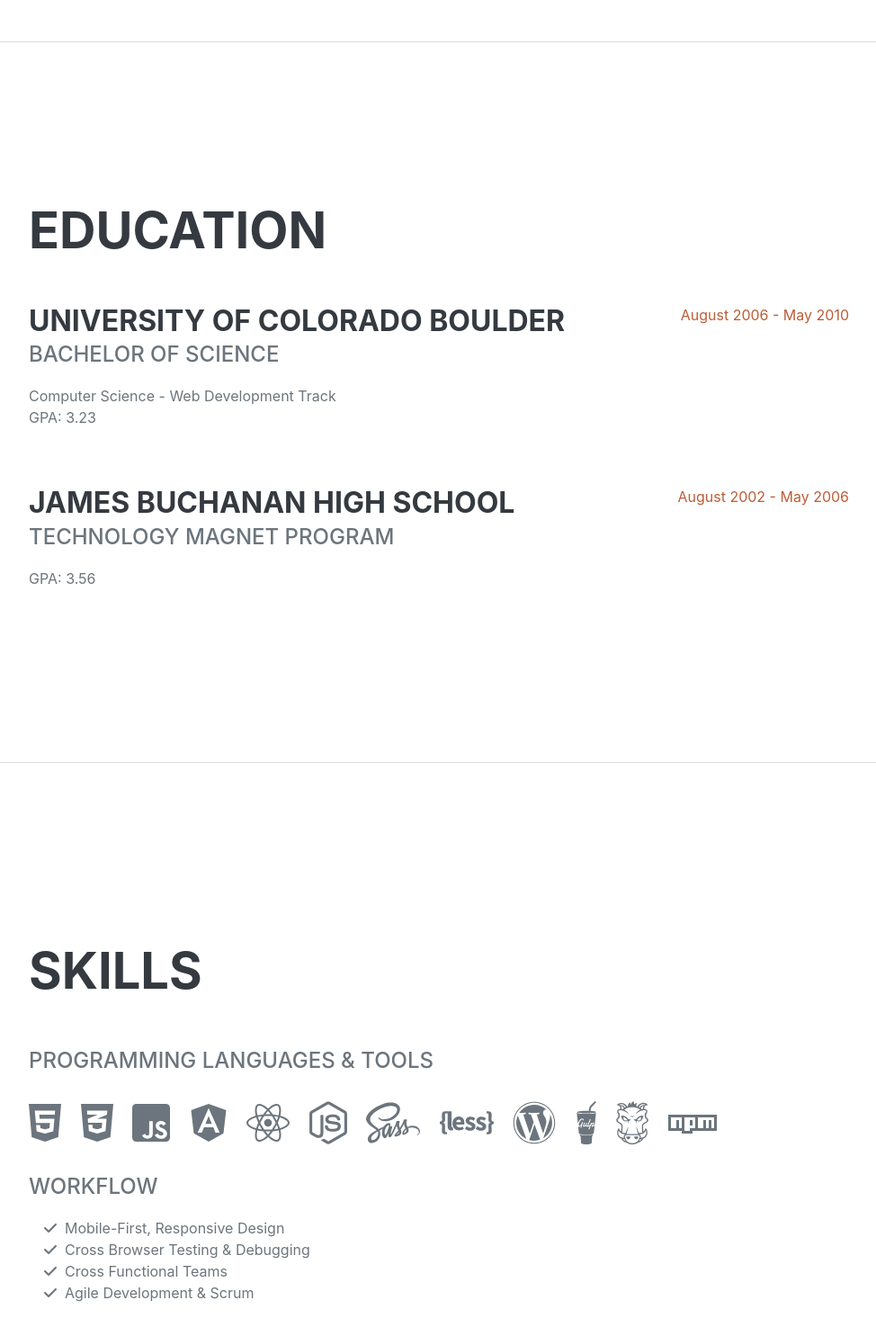
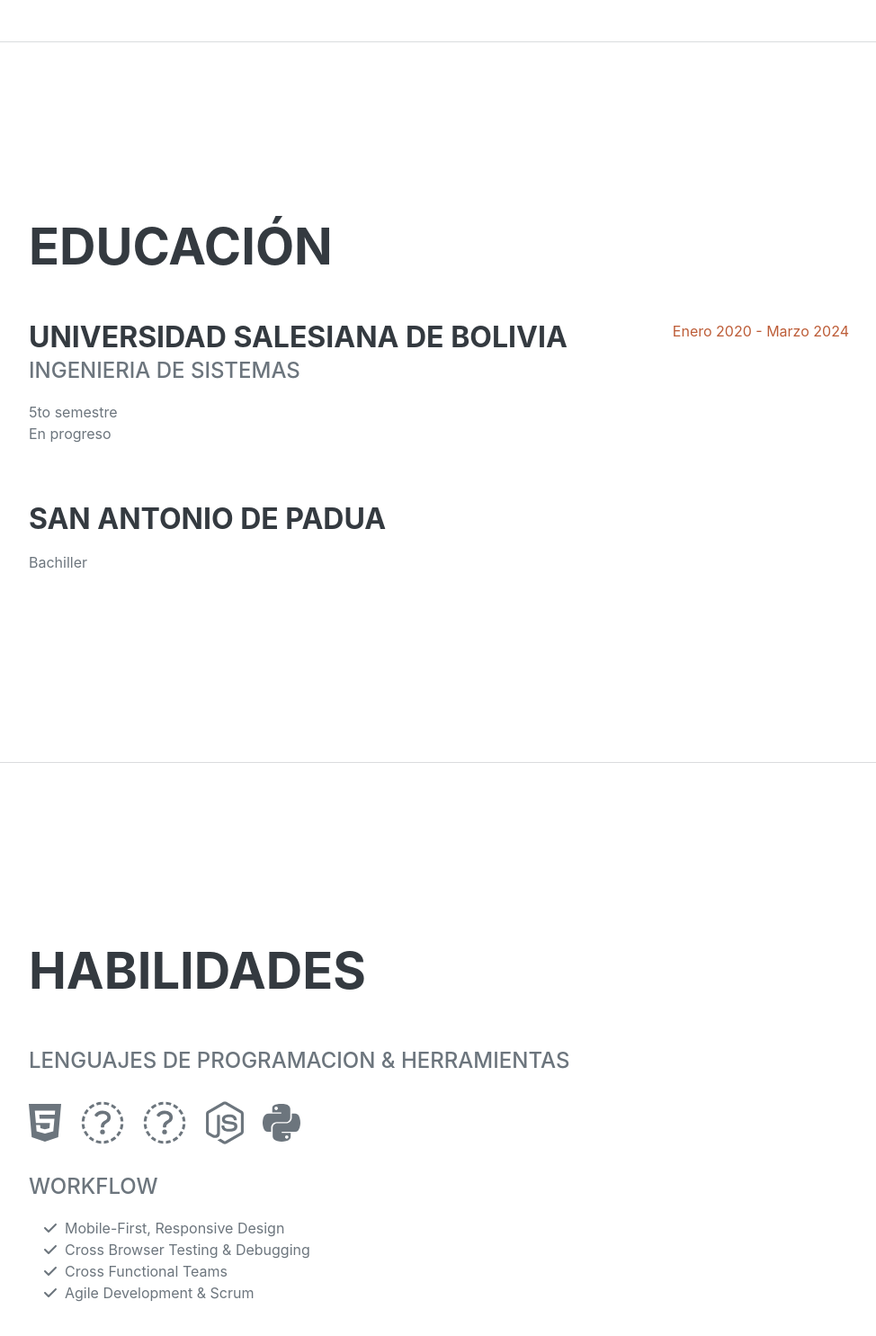
Before and after one commit to Oscar1818/web, a Django app: page / in a window 1280 px wide. Shown: the part 1960-3445 px from the top of the page at 90% size, without its empty margins (288-1262 px from the left). Run offline with Django 4.2, Linux system fonts and the light colour scheme; some libraries are stand-ins or nearby versions; some web fonts are replaced.

Commit message:
modificando datos

```diff
--- a/templates/index.html
+++ b/templates/index.html
@@ -21,7 +21,7 @@
         <nav class="navbar navbar-expand-lg navbar-dark bg-primary fixed-top" id="sideNav">
             <a class="navbar-brand js-scroll-trigger" href="#page-top">
                 <span class="d-block d-lg-none">Oscar Ismael Laurel Callejas</span>
-                <span class="d-none d-lg-block"><img class="img-fluid img-profile rounded-circle mx-auto mb-2" src="assets/img/r.webp" alt="..." /></span>
+                <span class="d-none d-lg-block"><img class="img-fluid img-profile rounded-circle mx-auto mb-2" src="assets/img/profile.jpg" alt="..." /></span>
             </a>
             <button class="navbar-toggler" type="button" data-bs-toggle="collapse" data-bs-target="#navbarResponsive" aria-controls="navbarResponsive" aria-expanded="false" aria-label="Toggle navigation"><span class="navbar-toggler-icon"></span></button>
             <div class="collapse navbar-collapse" id="navbarResponsive">
@@ -61,7 +61,7 @@
             <!-- Experience-->
             <section class="resume-section" id="experience">
                 <div class="resume-section-content">
-                    <h2 class="mb-5">Experience</h2>
+                    <h2 class="mb-5">Experiencia</h2>
                     <div class="d-flex flex-column flex-md-row justify-content-between mb-5">
                         <div class="flex-grow-1">
                             <h3 class="mb-0">Senior Web Developer</h3>
@@ -100,23 +100,23 @@
             <!-- Education-->
             <section class="resume-section" id="education">
                 <div class="resume-section-content">
-                    <h2 class="mb-5">Education</h2>
+                    <h2 class="mb-5">Educación</h2>
                     <div class="d-flex flex-column flex-md-row justify-content-between mb-5">
                         <div class="flex-grow-1">
-                            <h3 class="mb-0">University of Colorado Boulder</h3>
-                            <div class="subheading mb-3">Bachelor of Science</div>
-                            <div>Computer Science - Web Development Track</div>
-                            <p>GPA: 3.23</p>
+                            <h3 class="mb-0">Universidad Salesiana de Bolivia</h3>
+                            <div class="subheading mb-3">Ingenieria de Sistemas</div>
+                            <div>5to semestre</div>
+                            <p>En progreso</p>
                         </div>
-                        <div class="flex-shrink-0"><span class="text-primary">August 2006 - May 2010</span></div>
+                        <div class="flex-shrink-0"><span class="text-primary">Enero 2020 - Marzo 2024</span></div>
                     </div>
                     <div class="d-flex flex-column flex-md-row justify-content-between">
                         <div class="flex-grow-1">
-                            <h3 class="mb-0">James Buchanan High School</h3>
-                            <div class="subheading mb-3">Technology Magnet Program</div>
-                            <p>GPA: 3.56</p>
+                            <h3 class="mb-0">San Antonio de Padua</h3>
+                            <div class="subheading mb-3"></div>
+                            <p>Bachiller</p>
                         </div>
-                        <div class="flex-shrink-0"><span class="text-primary">August 2002 - May 2006</span></div>
+                        <div class="flex-shrink-0"><span class="text-primary"></span></div>
                     </div>
                 </div>
             </section>
@@ -124,21 +124,14 @@
             <!-- Skills-->
             <section class="resume-section" id="skills">
                 <div class="resume-section-content">
-                    <h2 class="mb-5">Skills</h2>
-                    <div class="subheading mb-3">Programming Languages & Tools</div>
+                    <h2 class="mb-5">habilidades</h2>
+                    <div class="subheading mb-3">Lenguajes de programacion & herramientas</div>
                     <ul class="list-inline dev-icons">
                         <li class="list-inline-item"><i class="fab fa-html5"></i></li>
-                        <li class="list-inline-item"><i class="fab fa-css3-alt"></i></li>
-                        <li class="list-inline-item"><i class="fab fa-js-square"></i></li>
-                        <li class="list-inline-item"><i class="fab fa-angular"></i></li>
-                        <li class="list-inline-item"><i class="fab fa-react"></i></li>
+                        <li class="list-inline-item"><i class="fab fa-c fa-language"></i></li>
+                        <li class="list-inline-item"><i class="fab fa-cplusplus"></i></li>
                         <li class="list-inline-item"><i class="fab fa-node-js"></i></li>
-                        <li class="list-inline-item"><i class="fab fa-sass"></i></li>
-                        <li class="list-inline-item"><i class="fab fa-less"></i></li>
-                        <li class="list-inline-item"><i class="fab fa-wordpress"></i></li>
-                        <li class="list-inline-item"><i class="fab fa-gulp"></i></li>
-                        <li class="list-inline-item"><i class="fab fa-grunt"></i></li>
-                        <li class="list-inline-item"><i class="fab fa-npm"></i></li>
+                        <li class="list-inline-item"><i class="fab fa-python"></i></li>
                     </ul>
                     <div class="subheading mb-3">Workflow</div>
                     <ul class="fa-ul mb-0">
```
